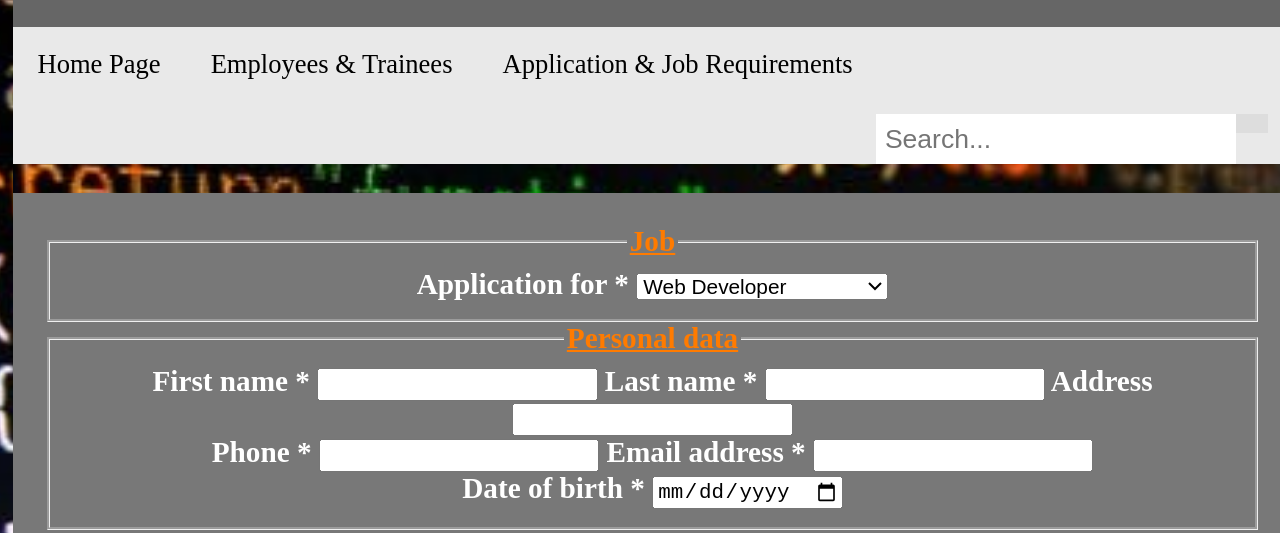
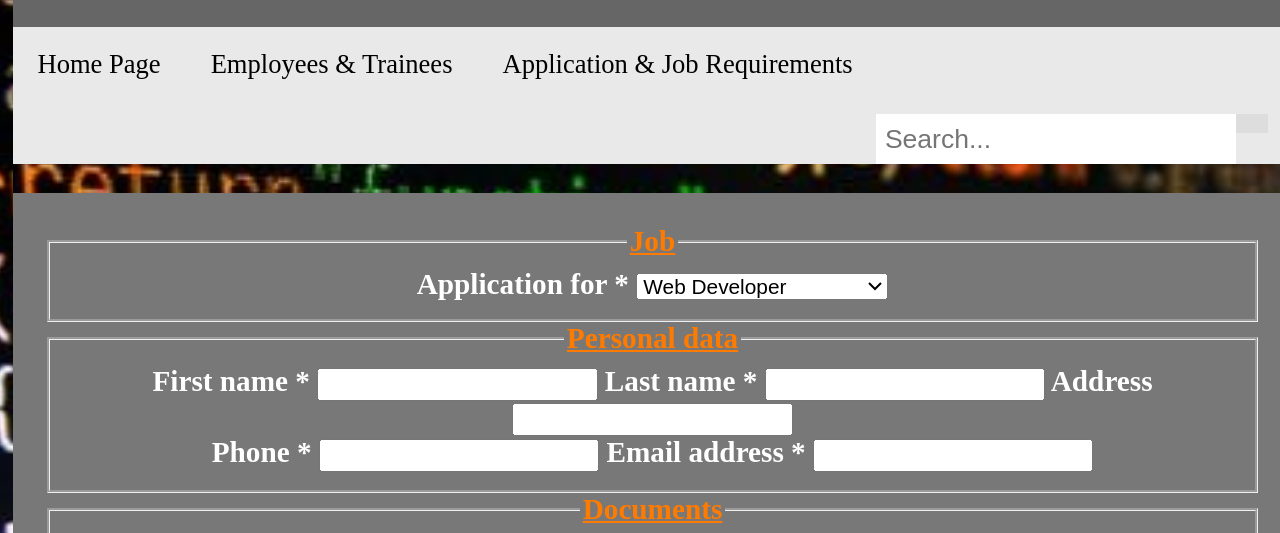
Before and after one commit to SmillyBith/hot-beans, a plain HTML site: page Application.html in a window 1280 px wide. Shown: the part 227-760 px from the top of the page. Drawn offline with Linux system fonts and the light colour scheme.

Commit message:
got rid of the date of birth

```diff
--- a/Application.html
+++ b/Application.html
@@ -70,8 +70,6 @@
     </div>
       </div>
     <div class="two-cols">
-        Date of birth *
-        <input type="date" name="Date of birth" required>
       </label>
     </div>
   </fieldset>
```
